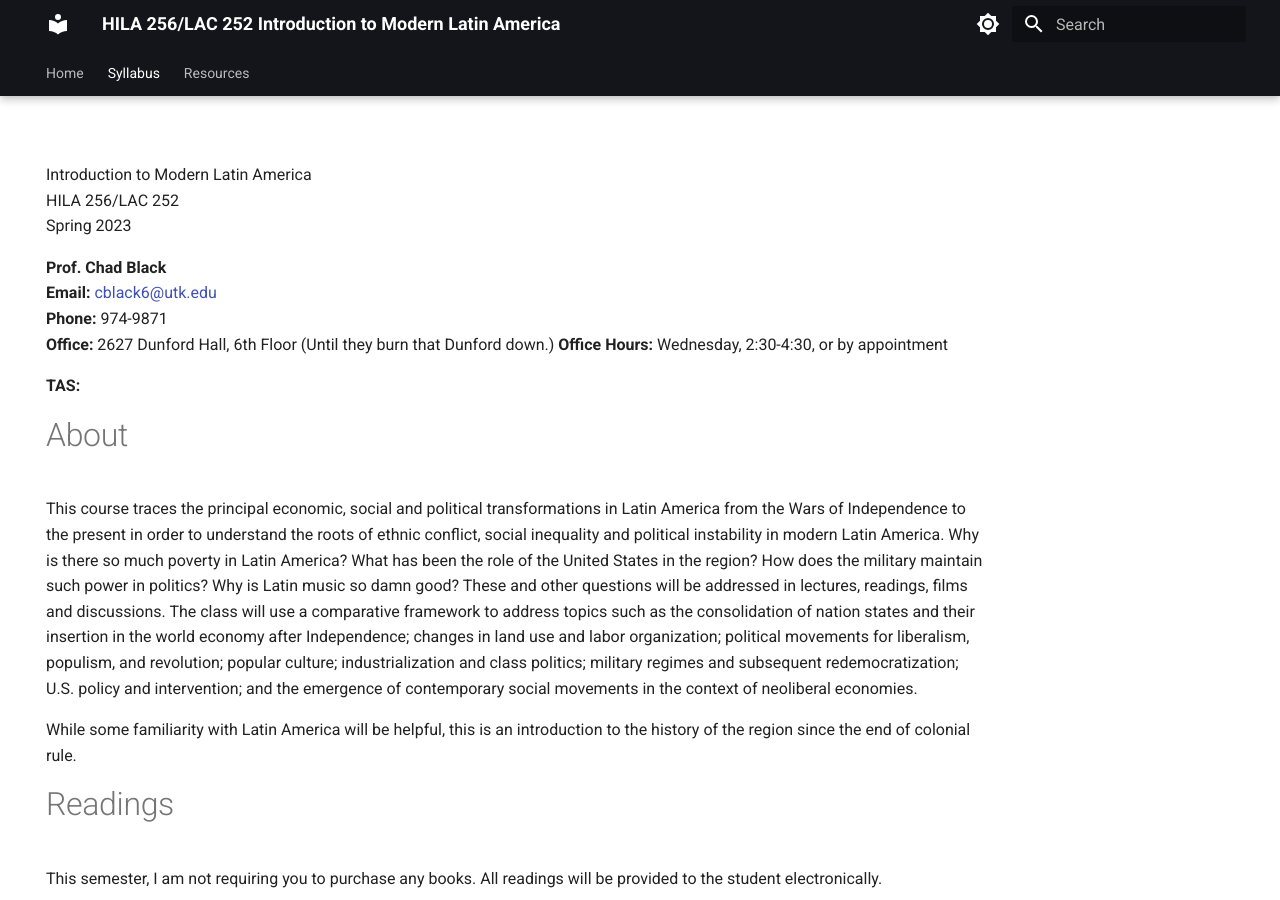
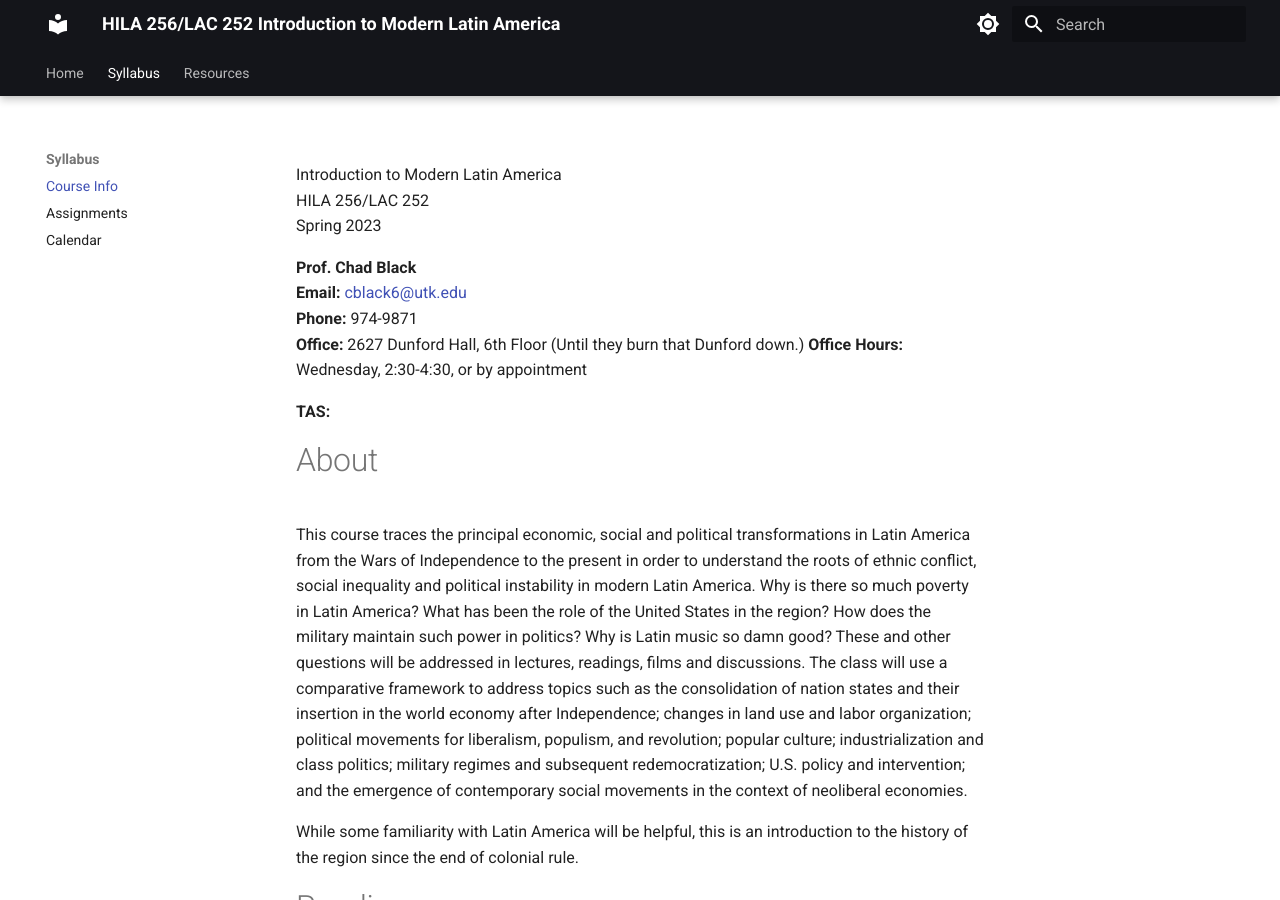
Before and after one commit to chadblack/2023MLA, an MkDocs documentation site: the page built from docs/syllabus.md, in a window 1280 px wide and 900 px high. Built offline with MkDocs 1.6.1 and Material for MkDocs 9.7.7, drawn with Linux system fonts in a browser that asks for light colours.

Commit message:
nav hiding

```diff
--- a/docs/syllabus.md
+++ b/docs/syllabus.md
@@ -1,7 +1,6 @@
 ---
 hide:
-  - navigation
-title: Syllabus
+title: Course Info
 ---
 
 Introduction to Modern Latin America
```
Also changed, not shown: docs/assignments.md (+0 -2 lines).
